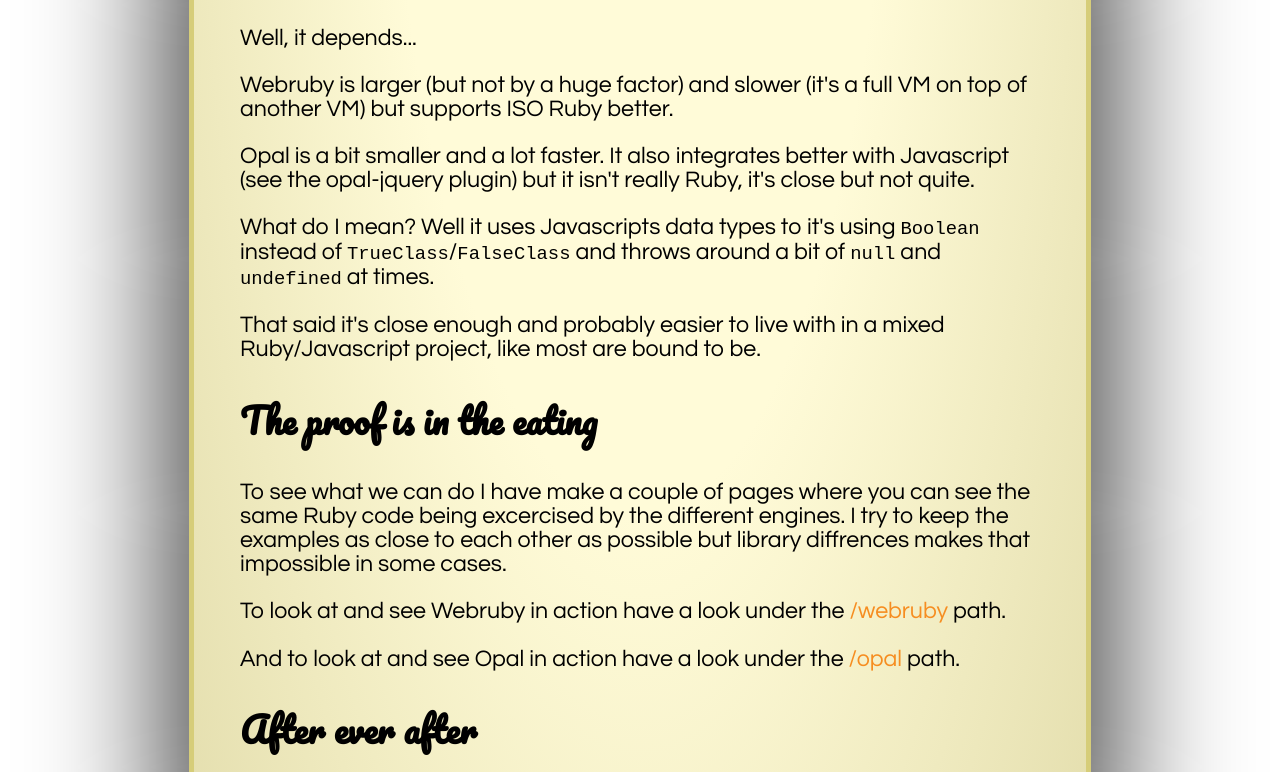
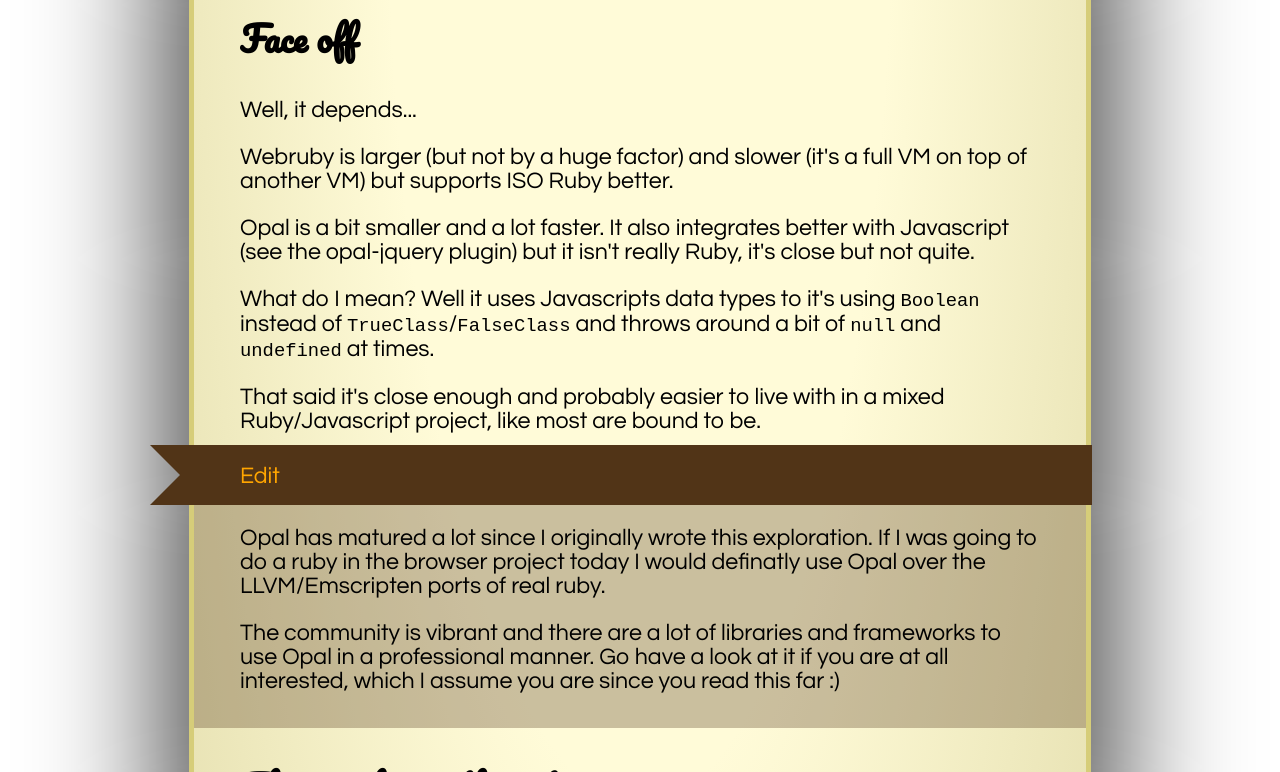
Before and after one commit to my-codeworks/ruby-in-the-browser, a plain HTML site: page index.html in a window 1280 px wide. Shown: the part 2028-2800 px from the top of the page. Drawn offline with Linux system fonts and the light colour scheme.

Commit message:
Updates the content a bit

```diff
--- a/css/main.css
+++ b/css/main.css
@@ -74,3 +74,32 @@ article pre > code {
   padding: 8px 16px;
   overflow-wrap: break-word;
 }
+
+.edit {
+  position: relative;
+  left: -2em;
+  padding: 2em 2em .5em 2em;
+  background: rgba(81,52,23,.3);
+  width: 100%;
+}
+
+.edit::before {
+  content: '';
+  background: transparent;
+  width: 100%;
+  position: absolute;
+  left: -1.9em;
+  top: -.5em;
+  border: 30px solid #513417;
+  border-right: 20px solid #513417;
+  border-left-color: transparent;
+  max-height: 0px;
+}
+
+.edit::after {
+  content: 'Edit';
+  color: orange;
+  position: absolute;
+  top: 0;
+  padding: .3em 0;
+}
--- a/index.html
+++ b/index.html
@@ -9,7 +9,7 @@
     <meta name="viewport" content="width=device-width, initial-scale=1">
     <link href='http://fonts.googleapis.com/css?family=Pacifico' rel='stylesheet' type='text/css'>
     <link href='http://fonts.googleapis.com/css?family=Questrial' rel='stylesheet' type='text/css'>
-    <link href="/css/main.css" rel="stylesheet" type="text/css">
+    <link href="css/main.css" rel="stylesheet" type="text/css">
   </head>
    <body>
    	<h1 class="hero">Ruby.js</h1>
@@ -28,11 +28,11 @@
 
 			<h2>What you really want<span>(but can only use for embedded applications)</span></h2>
 
-			<p>What we really want is to use Ruby just like we use Javascript today and you can. Head over to <a href="http://trydecaf.org/">trydecaf.org/</a> and enjoy the bliss!</p>
+			<p>What we really want is to use Ruby just like we use Javascript today and you can. Head over to <a href="http://trydecaf.org/">trydecaf.org/</a> and enjoy the bliss! Or check out <a href="https://github.com/timahoney/decaf">the Github project</a>.</p>
 
 			<p>But since this requires you to download another browser it's only really viable when you deliver your product as a desktop app ...</p>
 
-			<p>There are also some work on building a native code extension for Chrome of the Ruby runtime. I have not seen it available in any other form than code, so I haven't tried it. It's a bit better than Decaf if it get's into the app store, it means you can use it for backend type apps without much problem.</p>
+			<p>There are also some work on building a native code extension for Chrome of the Ruby runtime. I have not seen it available in any other form <a href="https://github.com/ruby/ruby/commit/76bc2d1ed7f13fb329c33f48756ea3c24c59a6ea">than code</a>, so I haven't tried it. It's a bit better than Decaf if it get's into the app store, it means you can use it for backend type apps without much problem.</p>
 
 			<h2>What we got so far<span>(and it's pretty awesome!)</span></h2>
 
@@ -42,11 +42,11 @@
 
 			<p>The traditional approach here is to use LLVM/Clang to compile the Ruby source to LLVM bytecode and convert that to Javascript.</p>
 
-			<p>Currently we have the full (almost) port of Ruby 1.8.7 that Replit did (<a href="https://github.com/replit/emscripted-ruby">replit/emscripted-ruby</a>). But that is 2 years old at the time of writing and never mind 1.9.x we have 2.1 coming any day so it's a bit dated.</p>
+			<p>Currently we have the full (almost) port of Ruby 1.8.7 that Replit did (<a href="https://github.com/replit/emscripted-ruby">replit/emscripted-ruby</a>). But that is 5 years old at the time of writing (early 2017) and never mind 1.9.x we have 2.4 now and 2.5 coming so it is seriously dated.</p>
 
 			<p>Enter the work that Matz(tm) is doing with mRuby and the similar convertion of that through LLVM/Clang called Webruby (<a href="https://github.com/xxuejie/webruby">xxuejie/webruby</a>).</p>
 
-			<p>That project is updated and actively worked on and compatible with a large part of the Ruby ISO standard.</p>
+			<p>That project is, relatively, updated and compatible with a large part of the Ruby ISO standard. So it is your best bet unless you want to set up Emscripetn/LLVM on your own.</p>
 
 			<p>You can look at that code under the <code>webruby</code> directory.</p>
 
@@ -72,6 +72,14 @@
 
 			<p>That said it's close enough and probably easier to live with in a mixed Ruby/Javascript project, like most are bound to be.</p>
 
+			<aside class="edit">
+
+				<p>Opal has matured a lot since I originally wrote this exploration. If I was going to do a ruby in the browser project today I would definatly use Opal over the LLVM/Emscripten ports of real ruby.</p>
+
+				<p>The community is vibrant and there are a lot of libraries and frameworks to use Opal in a professional manner. Go have a look at it if you are at all interested, which I assume you are since you read this far :)</p>
+
+			</aside>
+
 			<h2>The proof is in the eating</h2>
 
 			<p>To see what we can do I have make a couple of pages where you can see the same Ruby code being excercised by the different engines. I try to keep the examples as close to each other as possible but library diffrences makes that impossible in some cases.</p>
```
